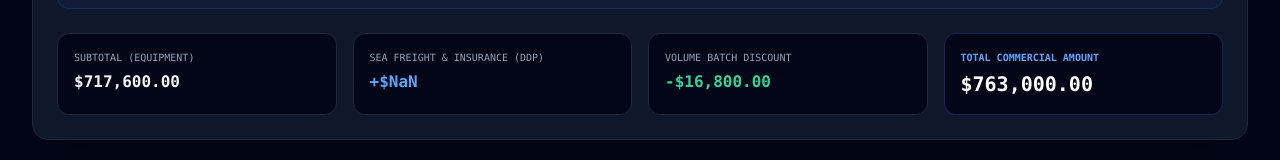
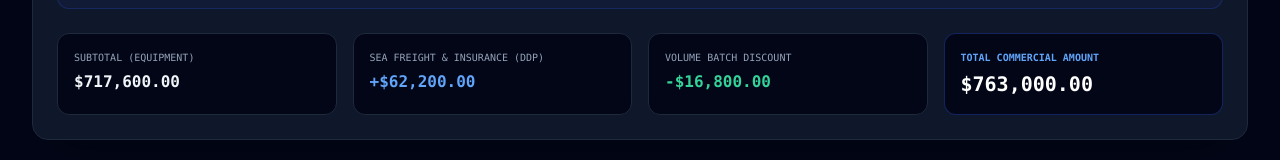
Before and after one commit to wandemcphill/WUCHAN, a Next.js app in the folder apps/web/: page /quotes/qte_2025_8819 in a window 1280 px wide. Shown: the part 290-450 px from the top of the page. Built offline with nearby package versions, Linux system fonts and the light colour scheme.

Commit message:
fix(customer): sum quote logistics Money values safely

```diff
--- a/apps/web/src/app/quotes/[id]/page.tsx
+++ b/apps/web/src/app/quotes/[id]/page.tsx
@@ -108,7 +108,7 @@ function QuoteDetailInner({ quoteId }: { quoteId: string }) {
             <div className="p-4 bg-slate-950 border border-slate-800 rounded-xl space-y-1">
               <span className="text-[10px] text-slate-400 uppercase font-mono block">Sea Freight & Insurance ({version.incoterms})</span>
               <strong className="text-blue-400 text-base block font-mono">
-                +{formatCurrency(version.seaFreightEstimateUsd + version.customsInsuranceEstimateUsd, currency)}
+                +{formatCurrency({ amountCents: version.seaFreightEstimateUsd.amountCents + version.customsInsuranceEstimateUsd.amountCents, currency: version.seaFreightEstimateUsd.currency }, currency)}
               </strong>
             </div>
 
```
